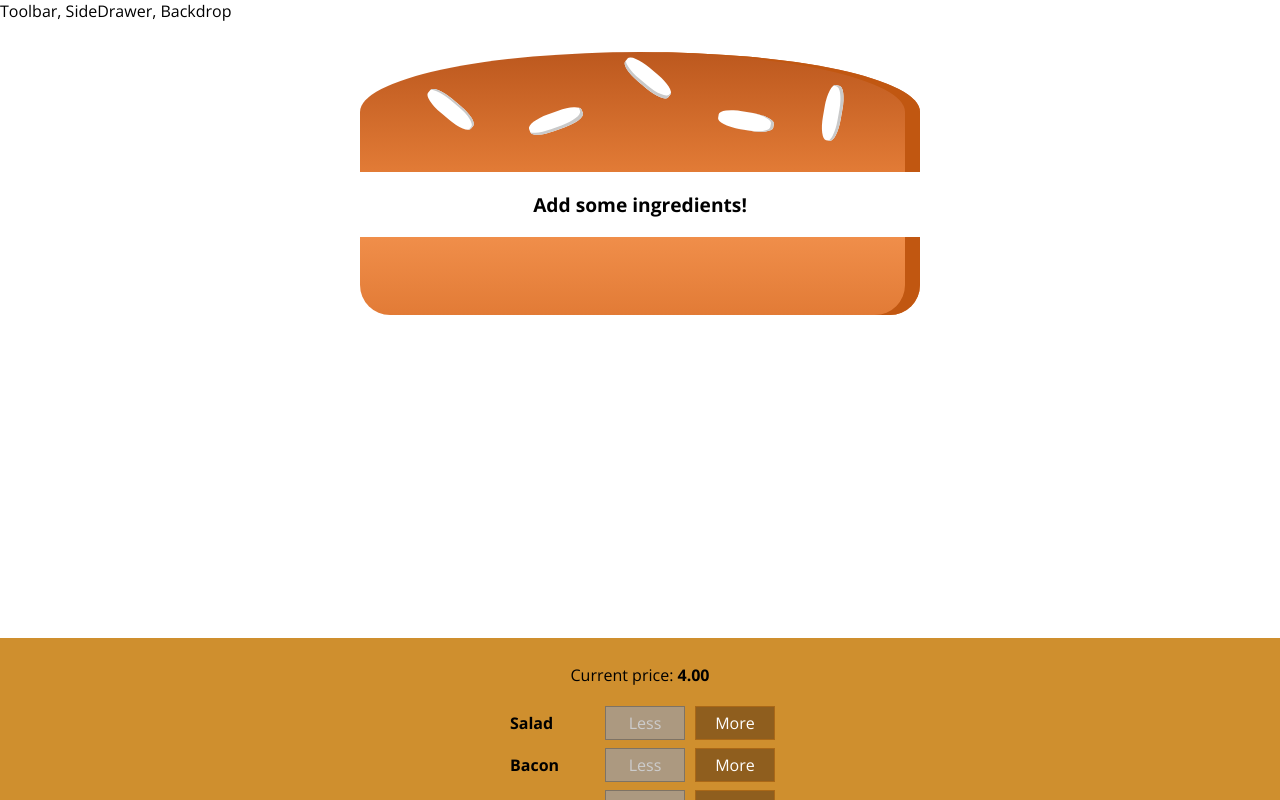
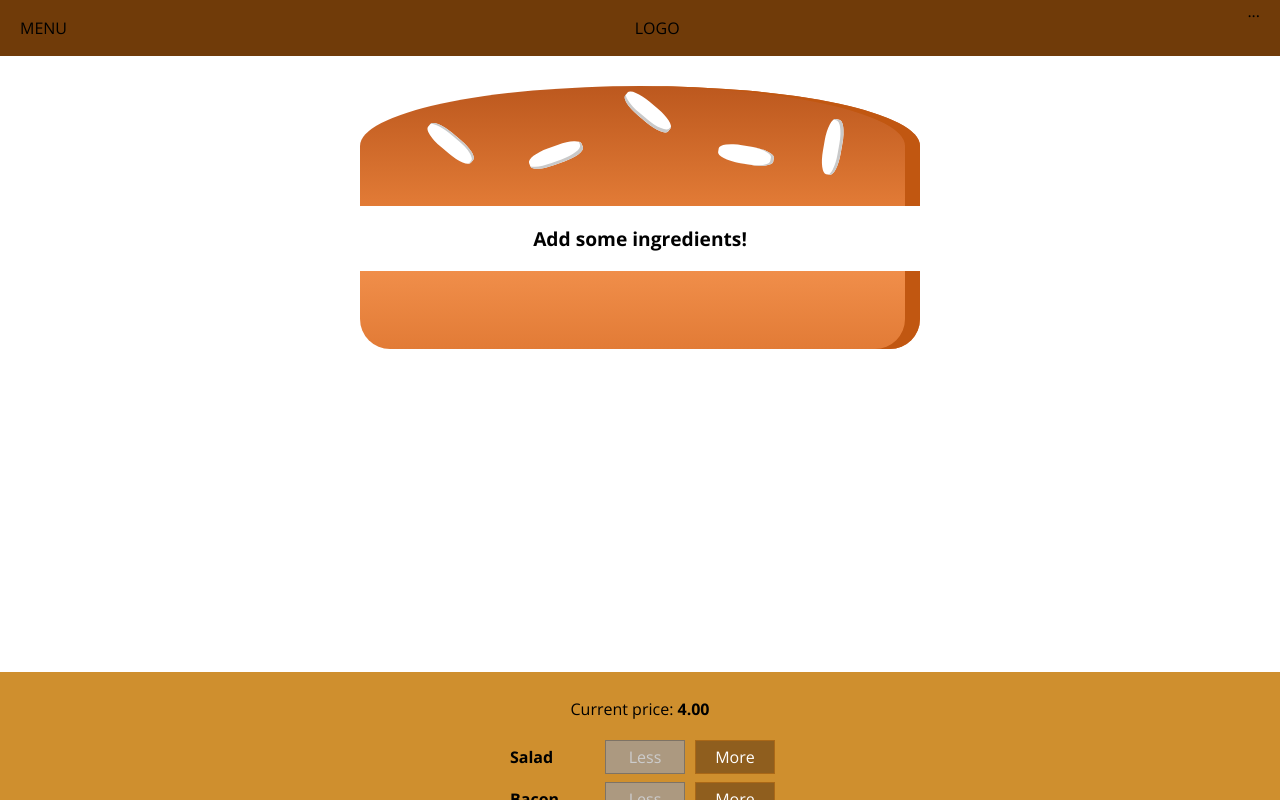
Before and after one commit to kacperkapusciak/Burger-App-React, a React (Create React App) app: page / in a window 1280 px wide. Shown: the top 800 px of the page. Built offline with nearby package versions, Linux system fonts and the light colour scheme.

Commit message:
Implemented dummy Toolbar

```diff
--- a/src/components/Layout/Layout.js
+++ b/src/components/Layout/Layout.js
@@ -1,8 +1,10 @@
 import React from 'react';
 import Main from '../../styled/Layout/Main';
+import Toolbar from '../Navigation/Toolbar';
+
 const layout = ( props ) => (
   <>
-    <div>Toolbar, SideDrawer, Backdrop</div>
+    <Toolbar />
     <Main>
       {props.children}
     </Main>
--- /dev/null
+++ b/src/components/Navigation/Toolbar.js
@@ -0,0 +1,34 @@
+import React from 'react';
+import styled from 'styled-components';
+
+const Header = styled.header`
+  height: 56px;
+  width: 100%;
+  position: fixed;
+  top: 0;
+  left: 0;
+  background-color: #703b09;
+  display: flex;
+  justify-content: space-between;
+  align-items: center;
+  padding: 0 20px;
+  box-sizing: border-box;
+  z-index: 90;
+`;
+
+const Nav = styled.nav`
+  height: 100%;
+`;
+
+
+const toolbar = props => (
+  <Header>
+    <div>MENU</div>
+    <div>LOGO</div>
+    <Nav>
+      ...
+    </Nav>
+  </Header>
+);
+
+export default toolbar;
--- a/src/styled/Layout/Main.js
+++ b/src/styled/Layout/Main.js
@@ -1,7 +1,7 @@
 import styled from 'styled-components';
 
 const Main = styled.div`
-  margin-top: 16px;
+  margin-top: 72px;
 `;
 
 export default Main;
```
